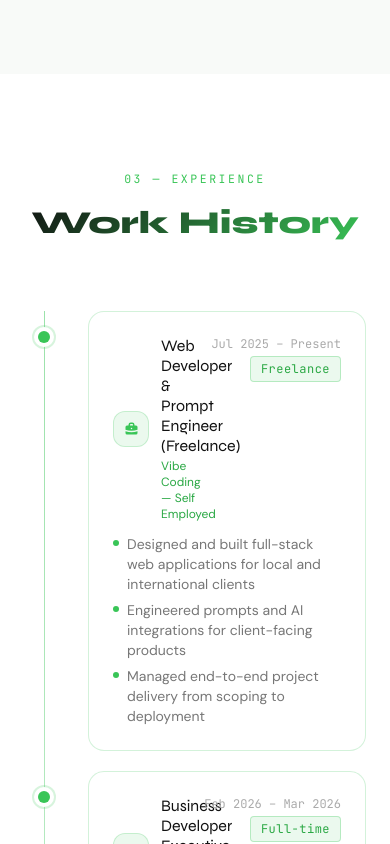
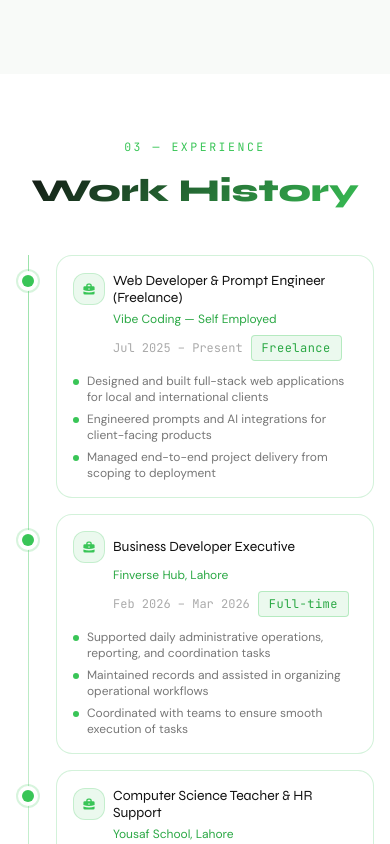
Before and after one commit to AfeefaRehan/My-portfolio-website-, a React (Vite) app: page / in a window 390 px wide. Shown: the part 3800-4644 px from the top of the page. Built offline with nearby package versions, Linux system fonts and the light colour scheme.

Commit message:
Update Experience.jsx

```diff
--- a/src/components/Experience.jsx
+++ b/src/components/Experience.jsx
@@ -5,61 +5,81 @@ import { fadeUp, fadeLeft, staggerContainer, viewportOnce } from "../animations/
 
 export default function Experience() {
   return (
-    <section id="experience" className="py-24" style={{ background: "#fff" }}>
-      <div className="max-w-7xl mx-auto px-6">
-        <motion.div variants={staggerContainer} initial="hidden" whileInView="visible" viewport={viewportOnce} className="mb-16 text-center">
+    <section id="experience" className="py-16 md:py-24" style={{ background: "#fff" }}>
+      <div className="max-w-7xl mx-auto px-4 md:px-6">
+        <motion.div variants={staggerContainer} initial="hidden" whileInView="visible" viewport={viewportOnce} className="mb-10 md:mb-16 text-center">
           <motion.span variants={fadeUp} className="section-label block mb-3">03 — Experience</motion.span>
           <motion.h2 variants={fadeUp} className="section-title">Work History</motion.h2>
         </motion.div>
+
         <div className="relative max-w-3xl mx-auto">
-          <div className="absolute left-5 top-0 bottom-0 w-px" style={{ background: "linear-gradient(to bottom, rgba(57,197,87,0.5), rgba(57,197,87,0.1), transparent)" }} />
-          <motion.div variants={staggerContainer} initial="hidden" whileInView="visible" viewport={viewportOnce} className="space-y-5">
-            {experience.map((exp, i) => {
-              const isGreen = true;
-              return (
-                <motion.div key={i} variants={fadeLeft} className="relative pl-16">
-                  <div className="absolute left-[14px] top-5">
-                    <div className={isGreen ? "timeline-dot-green" : "timeline-dot-gray"} />
+          {/* Timeline line */}
+          <div className="absolute left-3 md:left-5 top-0 bottom-0 w-px"
+            style={{ background: "linear-gradient(to bottom, rgba(57,197,87,0.5), rgba(57,197,87,0.1), transparent)" }} />
+
+          <motion.div variants={staggerContainer} initial="hidden" whileInView="visible" viewport={viewportOnce} className="space-y-4 md:space-y-5">
+            {experience.map((exp, i) => (
+              <motion.div key={i} variants={fadeLeft} className="relative pl-10 md:pl-16">
+
+                {/* Timeline dot */}
+                <div className="absolute left-[6px] md:left-[14px] top-5">
+                  <div className="timeline-dot-green" />
                 </div>
-                  <div className="card rounded-2xl p-6" style={isGreen ? { borderColor: "rgba(57,197,87,0.22)" } : {}}>
 
-                    {/* ── Top row: icon+title LEFT, date+tag RIGHT ── */}
-                    <div className="flex items-start justify-between gap-3 mb-2">
+                <div className="card rounded-2xl p-4 md:p-6"
+                  style={{ borderColor: "rgba(57,197,87,0.22)" }}>
 
+                  {/* ── Mobile: stacked layout ── */}
+                  <div className="block md:hidden mb-3">
+                    {/* Icon + Role */}
+                    <div className="flex items-center gap-2 mb-1">
+                      <div className="w-8 h-8 rounded-xl flex-shrink-0 flex items-center justify-center"
+                        style={{ background: "rgba(57,197,87,0.1)", border: "1px solid rgba(57,197,87,0.22)", color: "#39C557" }}>
+                        <HiBriefcase size={14} />
+                      </div>
+                      <h3 className="font-display font-700 text-sm leading-tight" style={{ color: "#111" }}>{exp.role}</h3>
+                    </div>
+                    {/* Company */}
+                    <p className="text-xs font-body mb-2 pl-10" style={{ color: "#2aa844" }}>{exp.company}</p>
+                    {/* Date + Tag on same row */}
+                    <div className="flex items-center gap-2 pl-10">
+                      <span className="text-xs font-mono" style={{ color: "#aaa" }}>{exp.period}</span>
+                      <span className="tag text-xs">{exp.type}</span>
+                    </div>
+                  </div>
+
+                  {/* ── Desktop: side by side layout ── */}
+                  <div className="hidden md:flex items-start justify-between gap-3 mb-2">
                     {/* Left: icon + role + company */}
                     <div className="flex items-center gap-3 min-w-0">
                       <div className="w-9 h-9 rounded-xl flex-shrink-0 flex items-center justify-center"
-                          style={isGreen
-                            ? { background: "rgba(57,197,87,0.1)", border: "1px solid rgba(57,197,87,0.22)", color: "#39C557" }
-                            : { background: "#f5f5f5", border: "1px solid #e8e8e8", color: "#bbb" }}>
+                        style={{ background: "rgba(57,197,87,0.1)", border: "1px solid rgba(57,197,87,0.22)", color: "#39C557" }}>
                         <HiBriefcase size={15} />
                       </div>
                       <div className="min-w-0">
                         <h3 className="font-display font-700 text-base leading-tight" style={{ color: "#111" }}>{exp.role}</h3>
-                          <p className="text-xs font-body mt-0.5" style={{ color: isGreen ? "#2aa844" : "#aaa" }}>{exp.company}</p>
+                        <p className="text-xs font-body mt-0.5" style={{ color: "#2aa844" }}>{exp.company}</p>
+                      </div>
+                    </div>
+                    {/* Right: date + tag */}
+                    <div className="flex flex-col items-end gap-1 flex-shrink-0 ml-auto">
+                      <span className="text-xs font-mono whitespace-nowrap" style={{ color: "#aaa" }}>{exp.period}</span>
+                      <span className="tag text-xs whitespace-nowrap">{exp.type}</span>
                     </div>
                   </div>
 
-                      {/* Right: date + tag — always right aligned */}
-                      <div className="flex flex-col items-end gap-1 flex-shrink-0 ml-auto">
-                        <span className="text-xs font-mono whitespace-nowrap" style={{ color: "#aaa" }}>{exp.period}</span>
-                        <span className={`tag text-xs whitespace-nowrap ${!isGreen ? "tag-gray" : ""}`}>{exp.type}</span>
-                      </div>
-
-                    </div>
-
-                    <ul className="mt-3 space-y-1.5">
+                  {/* Bullets — same for both */}
+                  <ul className="mt-2 md:mt-3 space-y-1.5">
                     {exp.bullets.map((b, j) => (
-                        <li key={j} className="flex items-start gap-2 text-sm font-body" style={{ color: "#777" }}>
-                          <span className="mt-1.5 w-1.5 h-1.5 rounded-full flex-shrink-0" style={{ background: isGreen ? "#39C557" : "#ccc" }} />
+                      <li key={j} className="flex items-start gap-2 text-xs md:text-sm font-body" style={{ color: "#777" }}>
+                        <span className="mt-1.5 w-1.5 h-1.5 rounded-full flex-shrink-0" style={{ background: "#39C557" }} />
                         {b}
                       </li>
                     ))}
                   </ul>
                 </div>
               </motion.div>
-              );
-            })}
+            ))}
           </motion.div>
         </div>
       </div>
```
Lines whose indentation alone changed are shown as unchanged.
